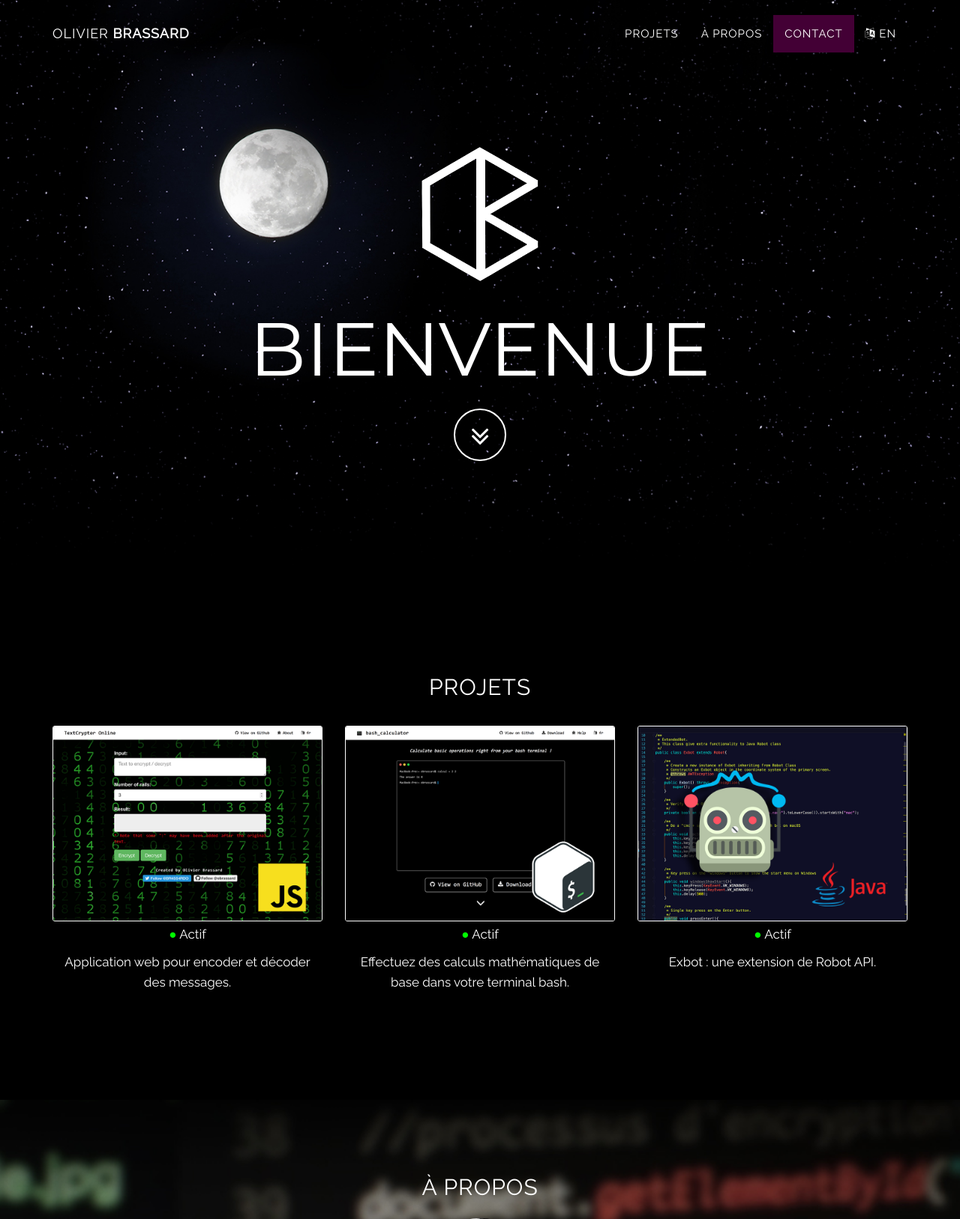
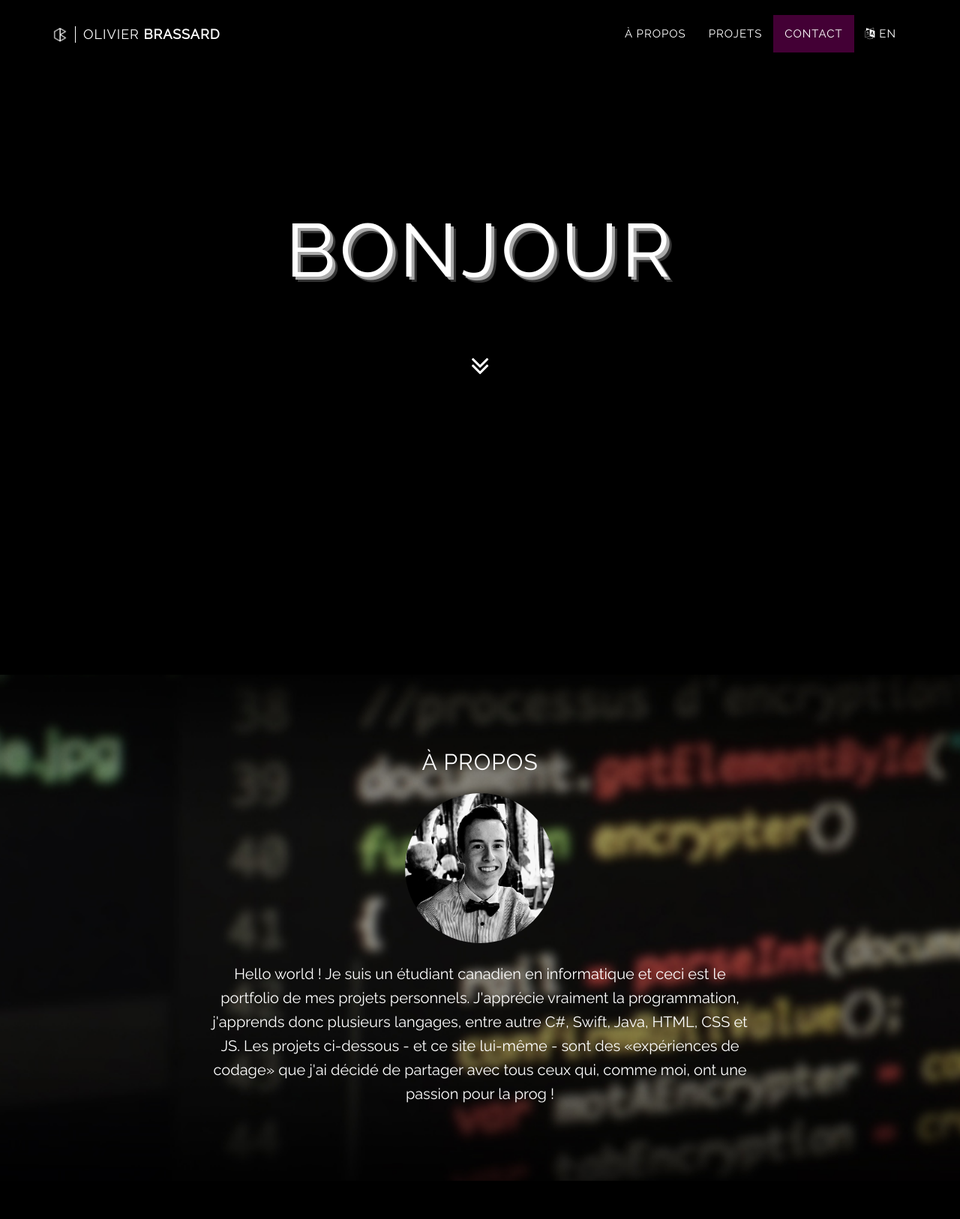
Before and after one commit to obrassard/portfolio-personnel, a PHP site: page / in a window 1280 px wide. Shown: the top 1626 px of the page at 75% size. Run offline with PHP 8.4, Linux system fonts and the light colour scheme; some libraries are stand-ins or nearby versions.

Commit message:
Upadted design of the website

```diff
--- a/css/theme.css
+++ b/css/theme.css
@@ -1,6 +1,7 @@
 
 
 @import url('https://fonts.googleapis.com/css?family=Montserrat|Raleway|Roboto');
+
 
 body {
   width: 100%;
@@ -9,13 +10,16 @@ body {
   color: white;
   background-color: black;
 }
-
+hr{
+    margin-left: 41%;
+    margin-right: 41%;
+}
 html {
   width: 100%;
   height: 100%;
 }
 h1{
-  font-family:"Montserrat", "Helvetica Neue", "Helvetica Neue", Helvetica, Arial, sans-serif;
+  font-family:"Raleway", "Montserrat", "Helvetica Neue", "Helvetica Neue", Helvetica, Arial, sans-serif;
   text-transform: uppercase;
 }
 h2,
@@ -139,18 +143,23 @@ a:focus {
   padding: 100px 0;
   text-align: center;
   color: white;
-  background: url(../img/intro-bg.jpg) no-repeat bottom center scroll;
+  /*background: url(../img/intro-bg.jpg) no-repeat bottom center scroll;*/
   background-color: black;
   -webkit-background-size: cover;
   -moz-background-size: cover;
   background-size: cover;
   -o-background-size: cover;
 }
+
+.shadow-header {
+  color: white;
+  letter-spacing: .05em;
+  text-transform: uppercase;
+  font-weight: 500;
+}
+
+/*Mobile*/
 @media (max-width: 768px) {
-    .intro {
-
-        background: url(../img/intro-bg-mobile.jpg) no-repeat bottom center scroll;
-    }
 
     .projets{
       margin-bottom: 4px;
@@ -163,29 +172,50 @@ a:focus {
     .mobile-margin{
         margin-top: 40px;
     }
+
+  .shadow-header{
+
+    text-shadow:
+            2px 2px 0px darkgrey,
+            4px 4px 0px rgba(255, 255, 255, 0.2);
+    font-size: 125%;
+  }
+
 }
 .intro .intro-body {
   display: table-cell;
   vertical-align: middle;
 }
-.intro .intro-body .brand-heading {
+.intro .intro-body {
   font-size: 40px;
   font-weight:500;
 }
 .intro .intro-body .intro-text {
   font-size: 18px;
 }
+
+/*desktop*/
 @media (min-width: 768px) {
   .intro {
     height: 100%;
     padding: 0;
   }
-  .intro .intro-body .brand-heading {
+  .intro .intro-body {
     font-size: 100px;
   }
-  .intro .intro-body .intro-text {
+
+    .intro .intro-body .intro-text {
     font-size: 26px;
   }
+
+  .shadow-header{
+
+    text-shadow:
+            4px 4px 0px darkgrey,
+            7px 7px 0px rgba(255, 255, 255, 0.2);
+    font-size: 100%;
+  }
+
 
 }
 .btn-circle {
@@ -193,7 +223,7 @@ a:focus {
   height: 70px;
   margin-top: 15px;
   padding: 7px 16px;
-  border: 2px solid white;
+  border: 2px solid transparent;
   border-radius: 100% !important;
   font-size: 40px;
   color: white;
@@ -292,7 +322,7 @@ a:focus {
   -webkit-transition: all 0.3s ease-in-out;
   -moz-transition: all 0.3s ease-in-out;
   transition: all 0.3s ease-in-out;
-  border-radius: 10;
+  border-radius: 10px;
 }
 .btn-default {
   border: 1px solid white;
@@ -409,3 +439,11 @@ body {
 #no-margin{
   margin-bottom: 0;
 }
+
+.lessPadding{
+  padding-top: 50px;
+}
+
+.fullHeight{
+  height: 100%;
+}
--- a/index.html
+++ b/index.html
@@ -42,7 +42,12 @@
                     Menu <i class="fa fa-bars"></i>
                 </button>
                 <a class="navbar-brand page-scroll" href="#page-top">
-                    <span class="light">Olivier</span> Brassard
+                    <table>
+                        <tr>
+                            <td style="padding-right: 10px; border-right: white solid 1px"><img alt="Brand" src="img/logo.png" width="20px"></td>
+                            <td style="padding-left: 10px"><span class="light">Olivier</span> Brassard</td>
+                        </tr>
+                    </table>
                 </a>
             </div>
 
@@ -54,10 +59,10 @@
                         <a href="#page-top"></a>
                     </li>
                     <li>
-                        <a class="page-scroll" href="#project">Projets</a>
+                        <a class="page-scroll" href="#about">À Propos</a>
                     </li>
                     <li>
-                        <a class="page-scroll" href="#about">À Propos</a>
+                        <a class="page-scroll" href="#project">Projets</a>
                     </li>
                     <li>
                         <a class="page-scroll" href="#contact">Contact</a>
@@ -72,14 +77,13 @@
         <!-- /.container -->
     </nav>
     <!-- Intro Header -->
-    <header class="intro">
+    <header class="intro fullHeight">
         <div class="intro-body">
             <div class="container">
                 <div class="row">
                     <div class="col-md-8 col-md-offset-2">
-                        <img class="logo" src="img/logo.png" width="200" alt="logo d'Olivier Brassard">
-                        <h1 class="brand-heading">Bienvenue</h1>
-                        <a href="#project" class="btn btn-circle page-scroll">
+                        <h1 class="shadow-header">Bonjour</h1>
+                        <a href="#about" class="btn btn-circle page-scroll">
                             <i class="fa fa-angle-double-down animated"></i>
                         </a>
                     </div>
@@ -87,6 +91,23 @@
             </div>
         </div>
     </header>
+
+    <!-- About Section -->
+    <section id="about" class="content-section text-center">
+        <div class="download-section">
+            <div class="container">
+                <div class="col-lg-8 col-lg-offset-2">
+                    <h2 style="margin-bottom: 25px">À propos</h2>
+                    <a href="http://github.com/obrassard"><img class="img-circle img-responsive img-center" src="./img/me.png" width="200" alt="Photo de moi"></a>
+
+                    <p id="no-margin">Hello world ! Je suis un étudiant canadien en informatique et ceci est le portfolio de mes projets personnels.
+                        J'apprécie vraiment la programmation, j'apprends donc plusieurs langages, entre autre C#, Swift, Java, HTML, CSS et JS.
+                        Les projets ci-dessous - et ce site lui-même - sont des «expériences de codage» que j'ai décidé de partager avec tous ceux qui, comme moi, ont une passion pour la prog !
+                    </p>
+                </div>
+            </div>
+        </div>
+    </section>
 
     <!-- Project Section -->
     <section id="project" class="container content-section text-center">
@@ -131,25 +152,8 @@
         </div>
     </section>
 
-    <!-- About Section -->
-    <section id="about" class="content-section text-center">
-        <div class="download-section">
-            <div class="container">
-                <div class="col-lg-8 col-lg-offset-2">
-                    <h2 style="margin-bottom: 25px">À propos</h2>
-                    <a href="http://github.com/obrassard"><img class="img-circle img-responsive img-center" src="./img/me.png" width="200" alt="Photo de moi"></a>
-
-                    <p id="no-margin">Hello world ! Je suis un étudiant canadien en informatique et ceci est le portfolio de mes projets personnels.
-                        J'apprécie vraiment la programmation, j'apprends donc plusieurs langages, entre autre C#, Java, HTML, CSS et Javascript.
-                        Les projets ci-dessus - et ce site lui-même - sont des «expériences de codage» que j'ai décidé de partager avec tous ceux qui, comme moi, ont une passion pour la prog !
-                    </p>
-                </div>
-            </div>
-        </div>
-    </section>
-
     <!-- Contact Section -->
-    <section id="contact" class="container content-section">
+    <section id="contact" class="lessPadding container content-section ">
         <div class="row">
             <div class="col-lg-8 col-lg-offset-2 text-center">
 
```
Also changed, not shown: en.html (+29 -23 lines).
